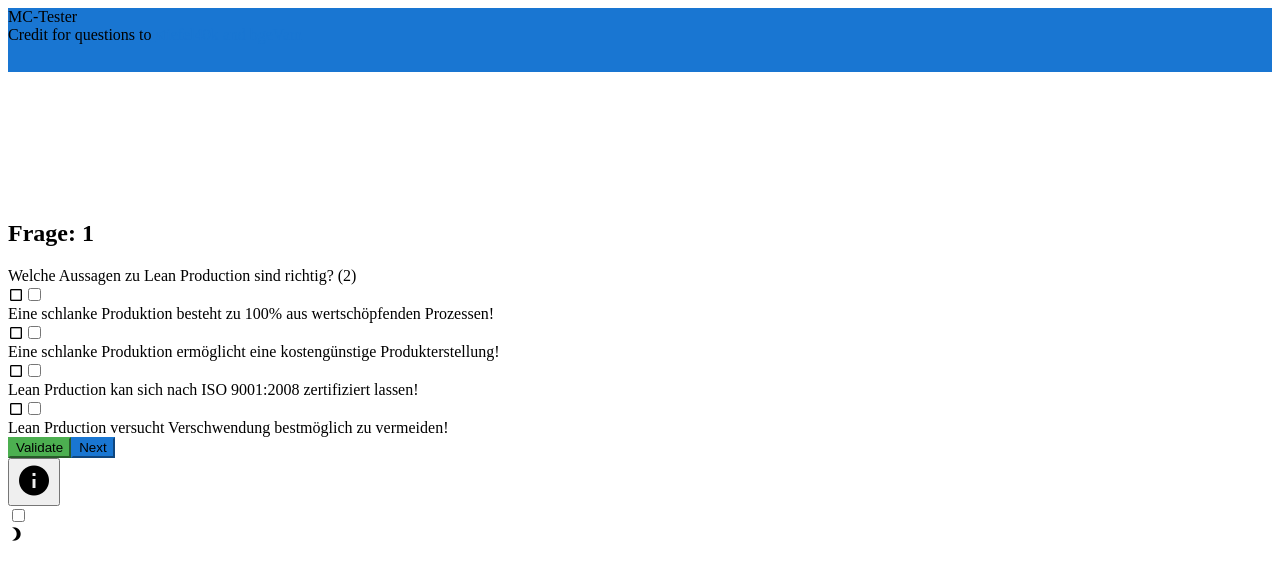
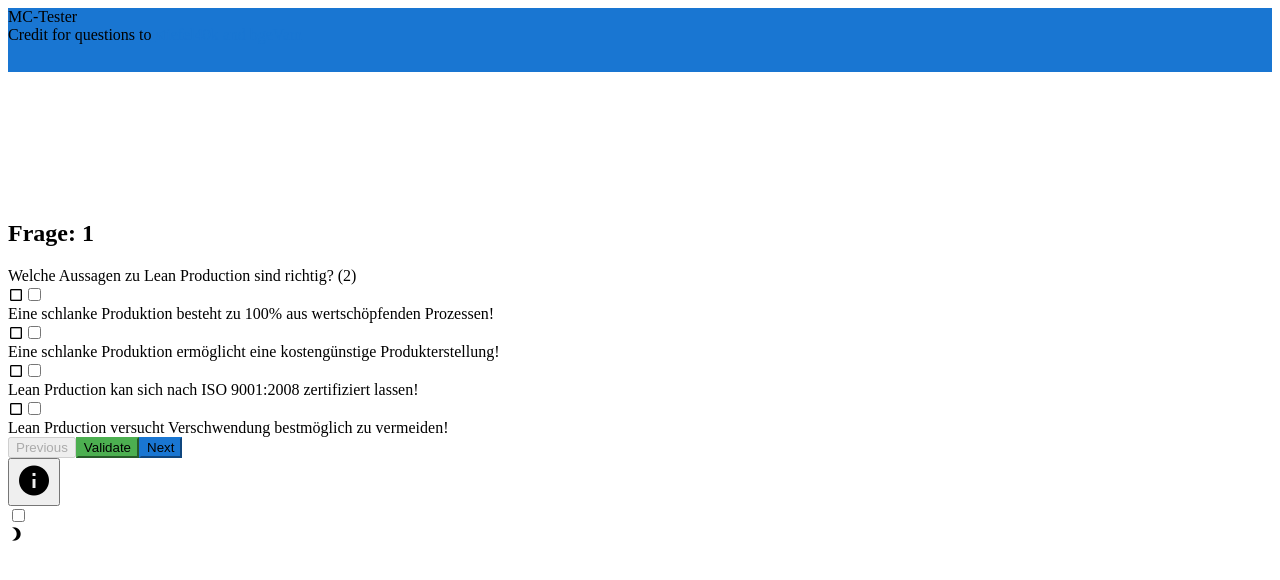
Before and after one commit to MJDeligan/gbuf-mc, a Vue app: page / in a window 1280 px wide. Shown: the top 580 px of the page. Built offline with nearby package versions, Linux system fonts and the light colour scheme.

Commit message:
Added Button to go back to previous Questions

```diff
--- a/src/App.vue
+++ b/src/App.vue
@@ -17,7 +17,7 @@
 
     </v-app-bar>
 
-    <v-main :class="isdark ? 'main-dark' : ''">
+    <v-main :class="[isdark ? 'main-dark' : '', $vuetify.breakpoint.name == 'xs' ? 'pt-2' : '']">
       <HelloWorld :isdark="isdark"/>
       <v-sheet :class="['justify-center d-flex mb-8', isdark? 'main-dark' : '']">
         <v-btn
@@ -51,6 +51,7 @@
           <v-list-item class="mb-2">The number next to the question indicates the number of correct answers</v-list-item>
           <v-list-item class="mb-2">Press the Validate-Button to check your answers</v-list-item>
           <v-list-item class="mb-2">Press the Next-Button for the next Question</v-list-item>
+          <v-list-item class="mb-2">Press the Previous-Button to go to the previous question</v-list-item>
           <v-list-item class="mb-2">Night mode can be toggled with the switch below the question container</v-list-item>
         </v-list>
       </v-card>
--- a/src/components/HelloWorld.vue
+++ b/src/components/HelloWorld.vue
@@ -10,6 +10,8 @@
         <Question
           v-if="question_index < questions.length"
           @next="question_index++"
+          @previous="question_index--"
+          :disablePrev="disablePrev"
           :question="currentQuestion"
           :isdark="isdark"
         >
@@ -59,10 +61,8 @@ import Question from './Question.vue'
       currentQuestion () {
         return this.questions[this.question_index]
       },
-    },
-    methods: {
-      q () {
-        console.log(questions)
+      disablePrev () {
+        return this.question_index == 0
       }
     }
   }
--- a/src/components/Question.vue
+++ b/src/components/Question.vue
@@ -18,8 +18,17 @@
         <v-sheet
             class="d-flex pb-2 mr-2"
         >
+            <div :class="$vuetify.breakpoint.name == 'xs' ? 'ma-auto' : 'ml-auto'">
                 <v-btn
-                class="ml-auto mr-2"
+                    class="mr-2 white--text"
+                    :disabled="disablePrev"
+                    @click="$emit('previous')"
+                    color="red"
+                >
+                    Previous
+                </v-btn>
+                <v-btn
+                    class="mr-2"
                     @click="validate"
                     color="success"
                 >
@@ -28,7 +37,10 @@
                 <v-btn
                     @click="$emit('next'); reset()"
                     color="primary"
-            >Next</v-btn>
+                >
+                    Next
+                </v-btn>
+            </div>
         </v-sheet>
     </v-card>
 </template>
@@ -41,7 +53,7 @@
 <script>
 export default {
     name: "Question",
-    props: ['question','isdark'],
+    props: ['question','isdark','disablePrev'],
     data () {
         return {
             user_answers: [],
```
Lines whose indentation alone changed are shown as unchanged.
